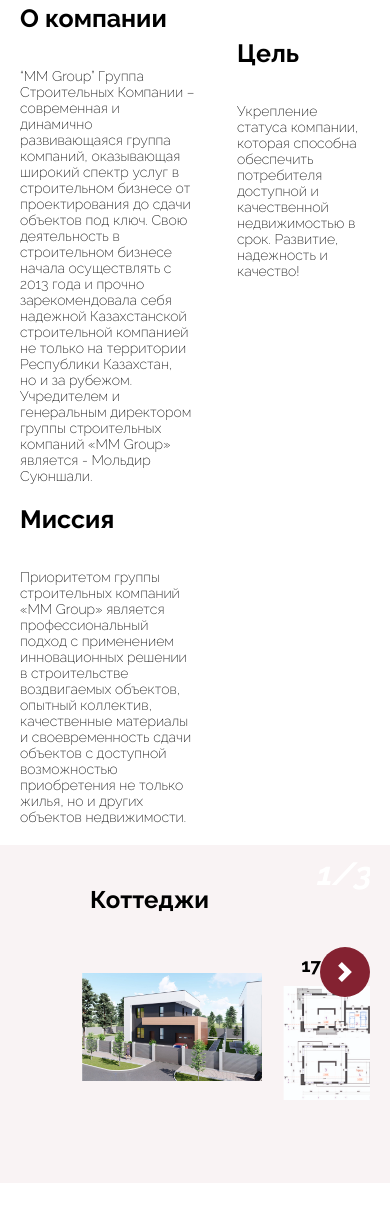
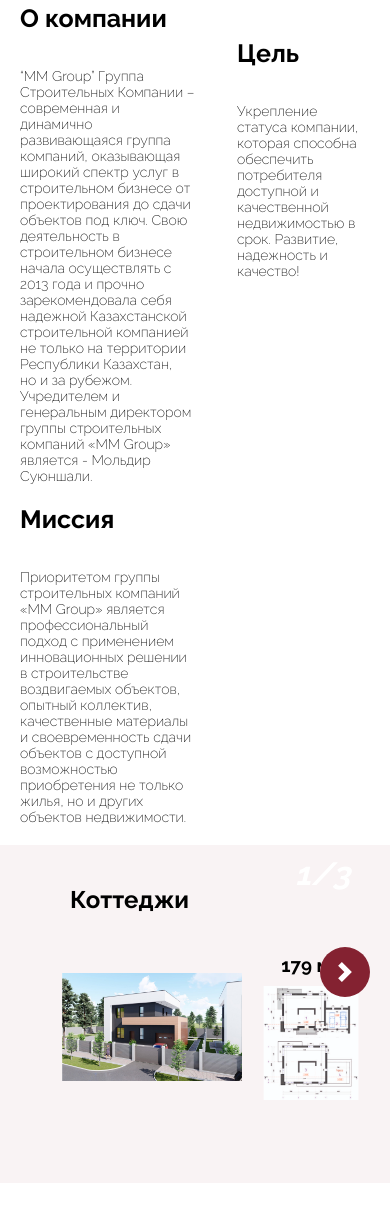
Before and after one commit to Abdulatif999/Stroygorod, a plain HTML site: page index.html in a window 390 px wide. Shown: the part 1211-2441 px from the top of the page. Drawn offline with Linux system fonts and the light colour scheme.

Commit message:
Update media.css

```diff
--- a/css/media.css
+++ b/css/media.css
@@ -470,7 +470,7 @@
     .about-right::after {
         width: 106px;
         height: 100px;
-        bottom: 890px;
+        bottom: 905px;
         right: 9px;
     }
     .cottages {
@@ -479,9 +479,6 @@
     .cottages-title{
         font-size: 24px;
         margin-left: 50px;
-    }
-    .slider__item{
-        margin-left: 20px;
     }
     .cottages-img {
         width: 180px;
```
